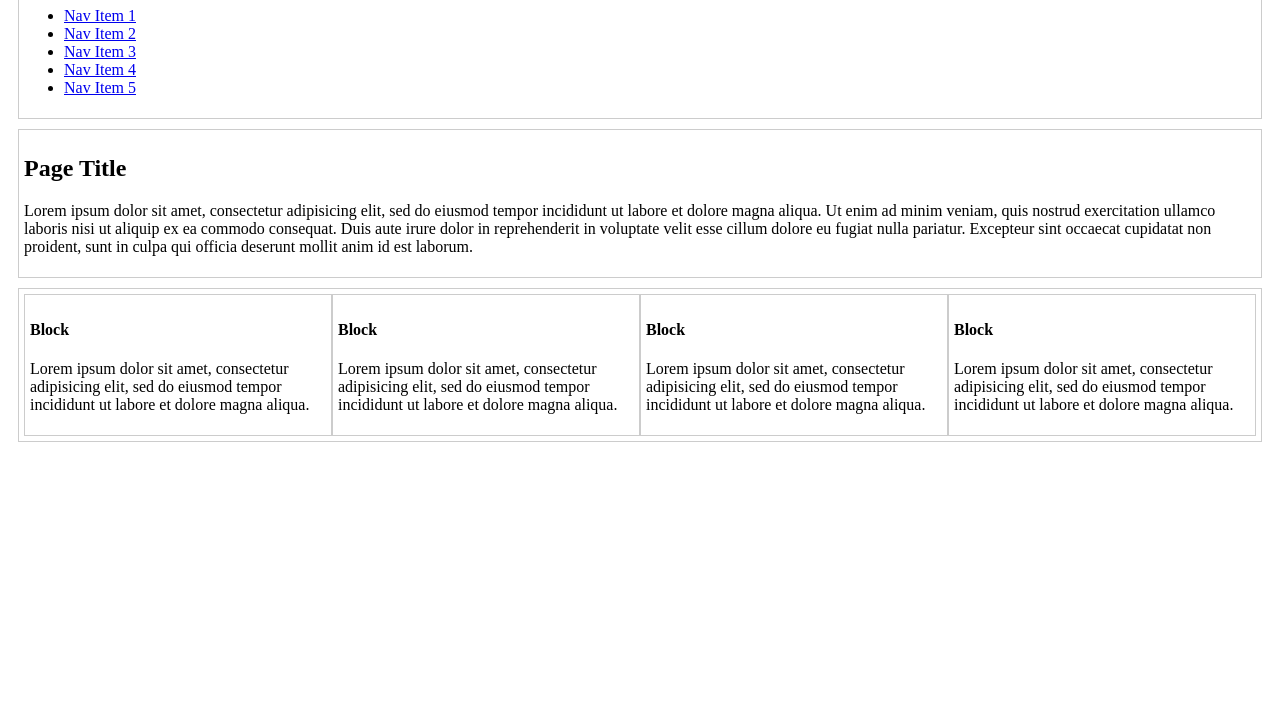
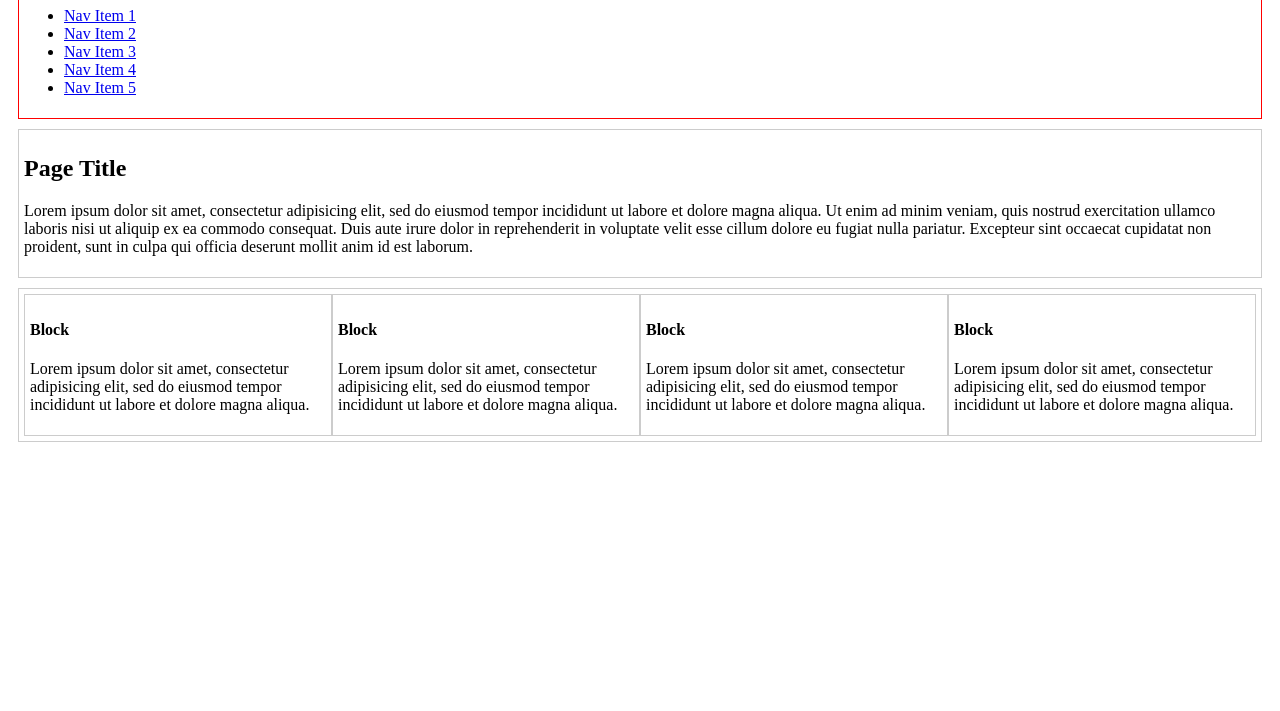
Before and after one commit to EvanLovely/git-bisect-example, a website: page index.html in a window 1280 px wide. Shown: the part 89-800 px from the top of the page. Drawn offline with Linux system fonts and the light colour scheme.

Commit message:
adding ugly red color

```diff
--- a/style.css
+++ b/style.css
@@ -1,5 +1,5 @@
 .header {
-  border: solid 1px #ccc;
+  border: solid 1px red;
   padding: 5px;
   margin: 10px;
 }
```
